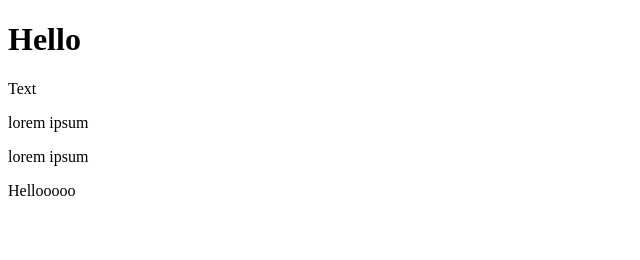
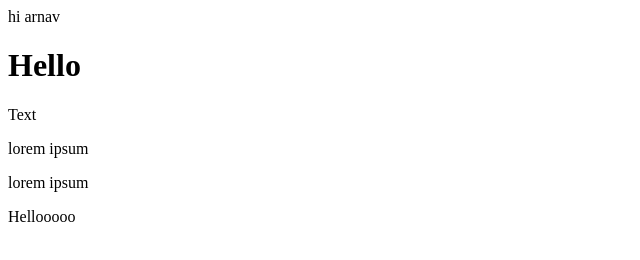
Before and after one commit to GhostRiley2528/lesson1-Activity1, a plain HTML site: page index.html in a window 1280 px wide. Shown: the whole page, without its empty margins (0-640 px from the left). Drawn offline with Linux system fonts and the light colour scheme.

Commit message:
Co-authored-by: annujaiswal <annujaiswal@users.noreply.github.com>

```diff
--- a/index.html
+++ b/index.html
@@ -8,7 +8,7 @@
         <meta name="viewport" content="width=device-width, initial-scale=1">
         <link rel="stylesheet" href="">
     </head>
-    <body>
+    <body>hi arnav
 <H1>Hello</H1>
 <p>Text</p>
 <p>lorem ipsum</p>
```
